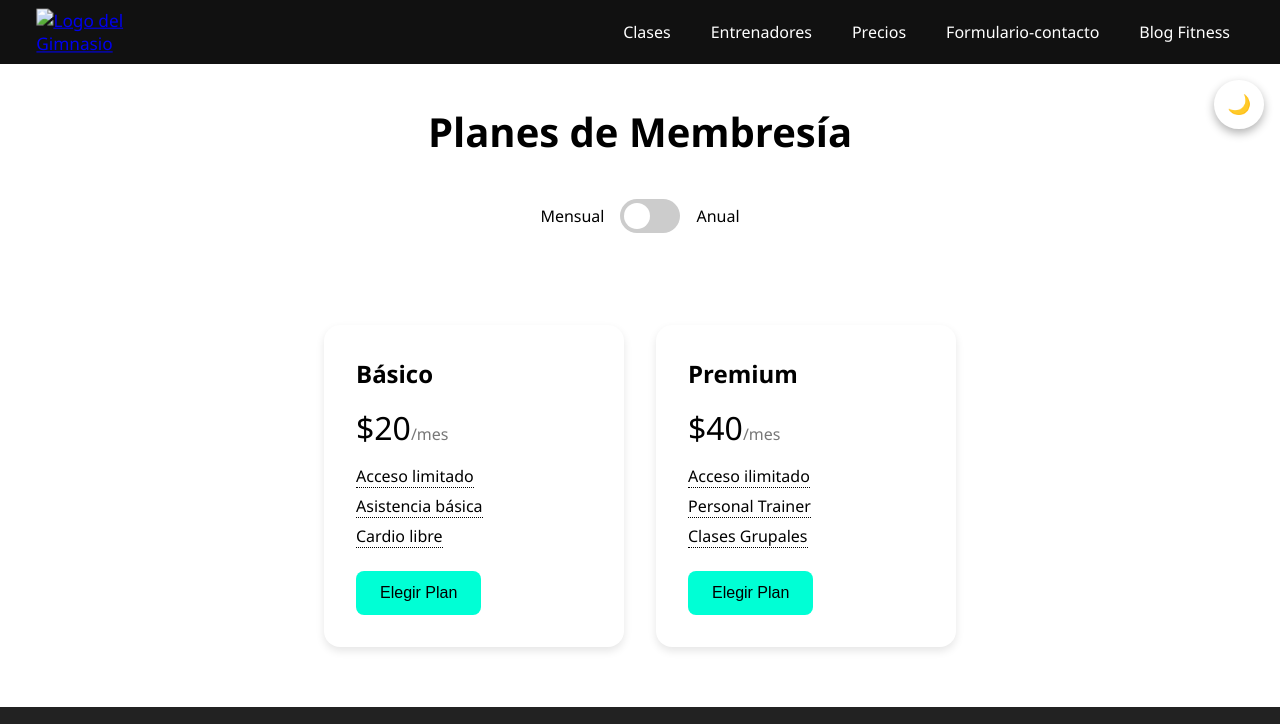
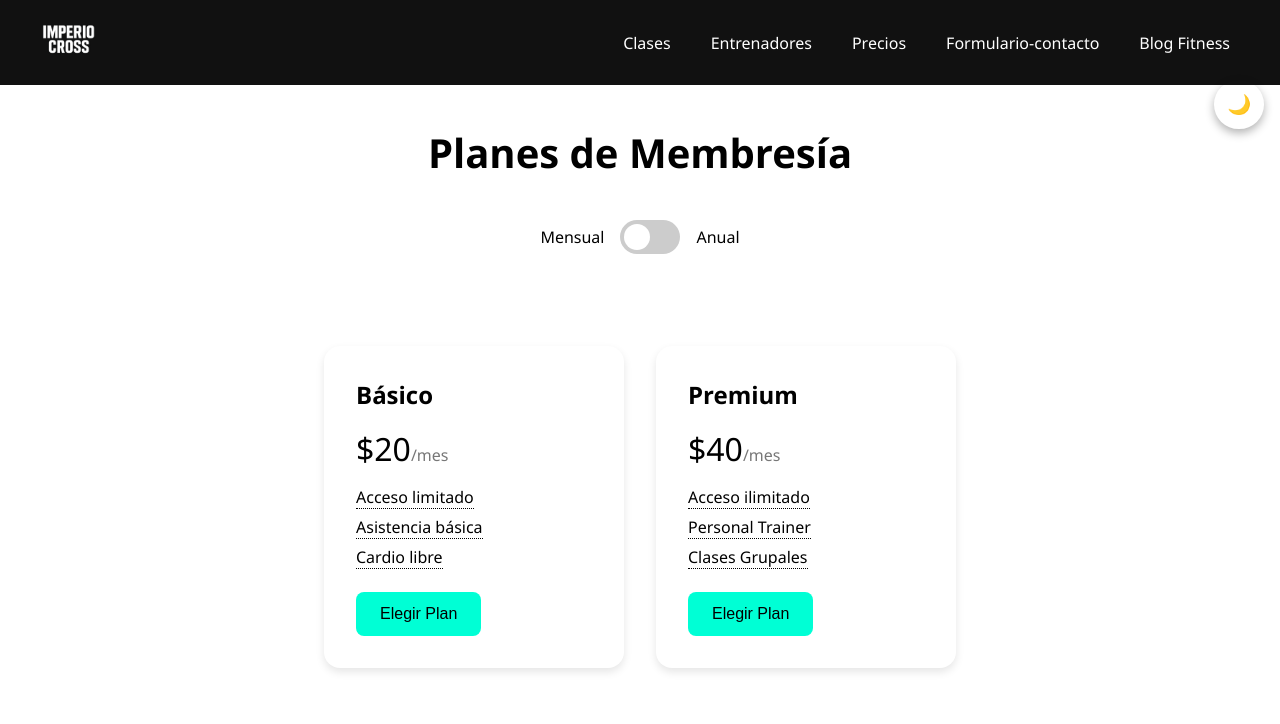
Before and after one commit to leonel055/Gimnasio---Sitio-Web, a plain HTML site: page precio.html in a window 1280 px wide. Shown: the top 724 px of the page. Drawn offline with Linux system fonts and the light colour scheme; the site is published under a folder, as on GitHub Pages, so addresses that start at the root find nothing; grey boxes are pictures that could not be loaded.

Commit message:
Update precio.html

```diff
--- a/precio.html
+++ b/precio.html
@@ -12,7 +12,7 @@
   <header class="header">
     <div class="logo">
       <a href="index.html" target="_blank">
-         <img src="/assets/logo.png" alt="Logo del Gimnasio" />
+         <img src="./assets/logo.png" alt="Logo del Gimnasio" />
       </a>
     </div>
     <nav class="nav">
```
